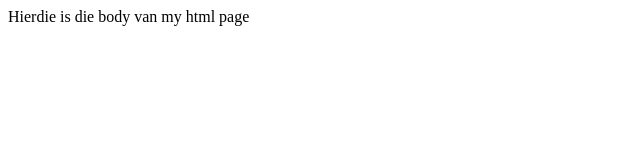
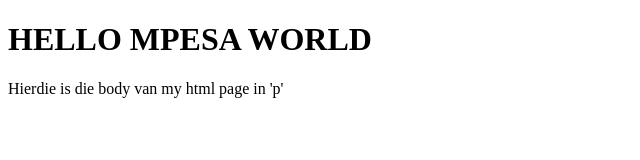
Before and after one commit to mullerrw/mullerrw.github.io, a plain HTML site: page index.html in a window 1280 px wide. Shown: the whole page, without its empty margins (0-640 px from the left). Drawn offline with Linux system fonts and the light colour scheme.

Commit message:
Update index.html

```diff
--- a/index.html
+++ b/index.html
@@ -6,6 +6,7 @@
     <title>Riaan se Github index.html</title>
 </head>
 <body>
-Hierdie is die body van my html page
+<h1>HELLO MPESA WORLD</h1>
+<p>Hierdie is die body van my html page in 'p'</p>
 </body>
 </html>
```
